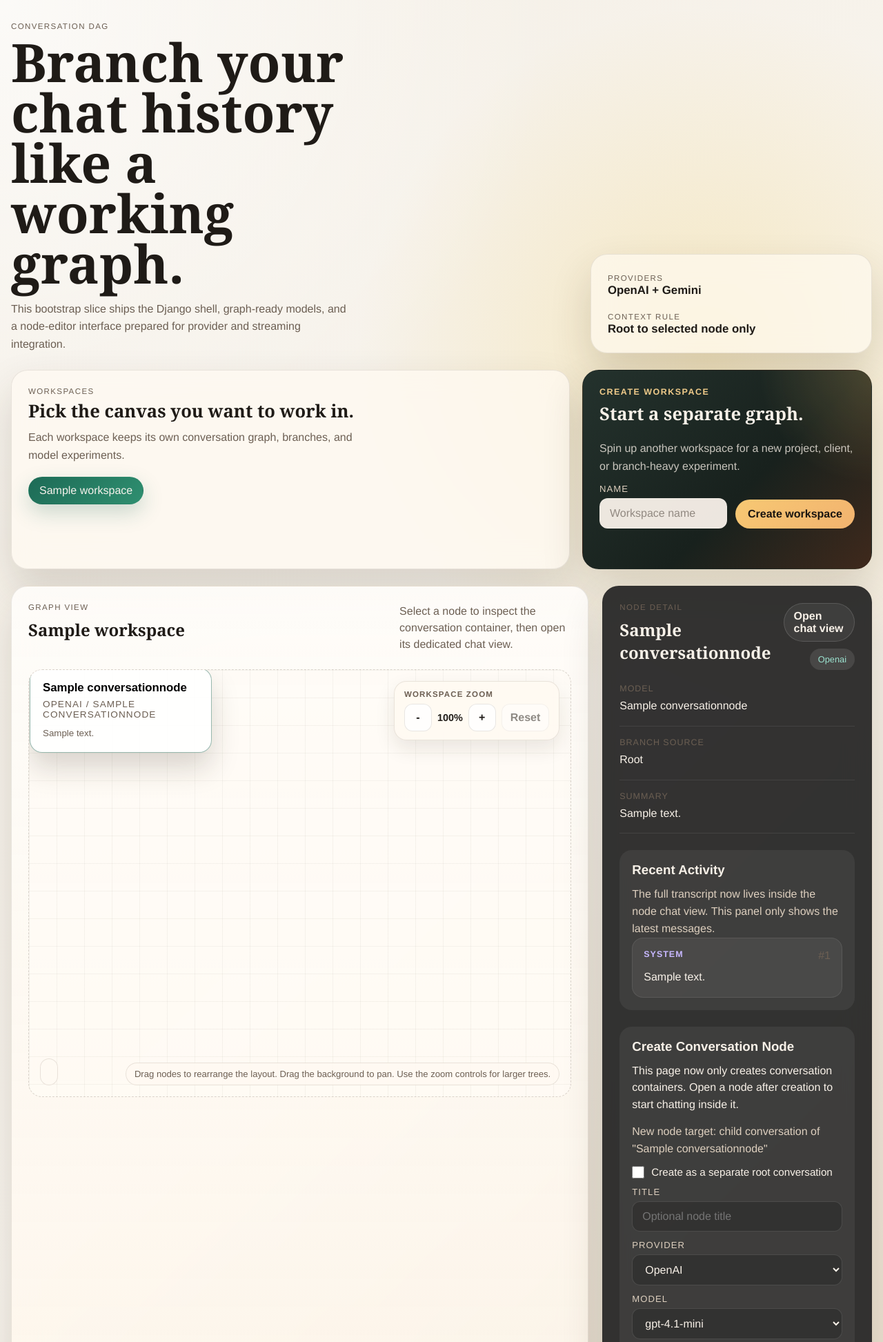
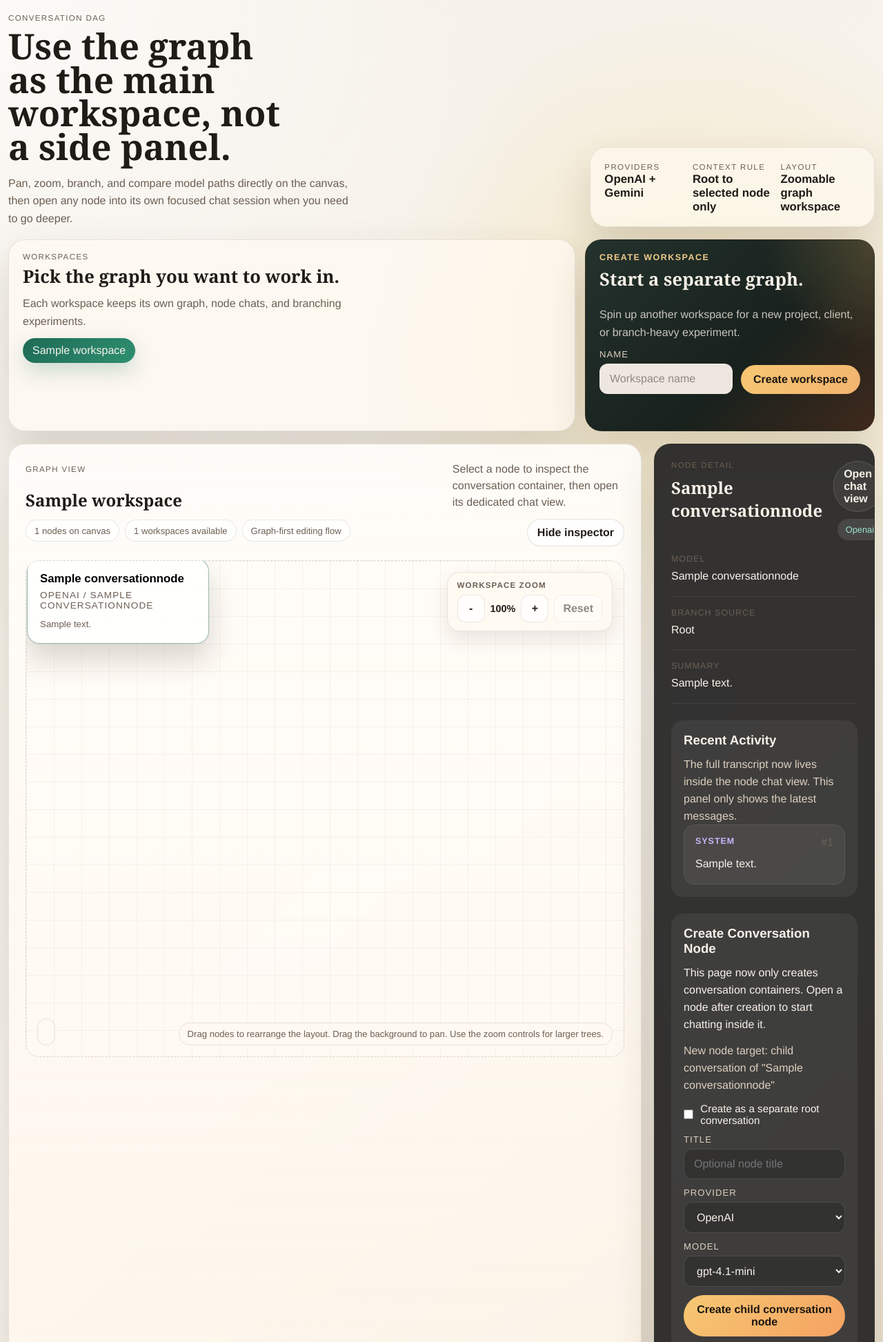
Before and after one commit to Howardleejhenhao/Generative-AI-LLM-Tree, a Django app: a page that uses tree_ui/templates/tree_ui/index.html in a window 1280 px wide. Shown: the top 1945 px of the page at 69% size. Run offline with Django 5.2, Linux system fonts and the light colour scheme; tables that the repository leaves empty hold one stand-in row (values such as "Sample post").

Commit message:
feat: refine full-page graph workspace

```diff
--- a/tree_ui/static/tree_ui/css/app.css
+++ b/tree_ui/static/tree_ui/css/app.css
@@ -32,6 +32,11 @@
   padding: 0;
 }
 
+.page-shell:has(.workspace-shell) {
+  width: min(1880px, calc(100vw - 24px));
+  padding-top: 20px;
+}
+
 .page-shell {
   width: min(1400px, calc(100vw - 32px));
   margin: 0 auto;
@@ -44,6 +49,11 @@
   gap: 24px;
   align-items: end;
   margin-bottom: 24px;
+}
+
+.hero-compact {
+  gap: 18px;
+  margin-bottom: 18px;
 }
 
 .eyebrow,
@@ -66,6 +76,11 @@
   max-width: 12ch;
   font-size: clamp(2.8rem, 6vw, 4.9rem);
   line-height: 0.95;
+}
+
+.hero-compact h1 {
+  max-width: 14ch;
+  font-size: clamp(2.2rem, 4vw, 3.35rem);
 }
 
 .hero-copy {
@@ -91,6 +106,12 @@
   background: rgba(255, 250, 242, 0.66);
 }
 
+.hero-compact .hero-meta {
+  grid-template-columns: repeat(3, minmax(0, 1fr));
+  gap: 12px;
+  padding: 18px 20px;
+}
+
 .hero-meta strong {
   display: block;
   font-size: 1.05rem;
@@ -101,6 +122,11 @@
   grid-template-columns: minmax(0, 1fr) minmax(320px, 420px);
   gap: 18px;
   margin-bottom: 24px;
+}
+
+.workspace-toolbar-compact {
+  gap: 14px;
+  margin-bottom: 18px;
 }
 
 .workspace-switcher,
@@ -114,6 +140,11 @@
   border: 1px solid rgba(55, 43, 31, 0.1);
   background: rgba(255, 250, 242, 0.74);
   padding: 24px;
+}
+
+.workspace-toolbar-compact .workspace-switcher,
+.workspace-toolbar-compact .workspace-create-form {
+  padding: 18px 20px;
 }
 
 .workspace-toolbar-heading h2,
@@ -142,6 +173,10 @@
   margin-top: 18px;
 }
 
+.workspace-toolbar-compact .workspace-list {
+  margin-top: 12px;
+}
+
 .workspace-pill {
   display: inline-flex;
   align-items: center;
@@ -152,6 +187,10 @@
   color: var(--text);
   background: rgba(255, 255, 255, 0.88);
   transition: transform 160ms ease, box-shadow 160ms ease, background 160ms ease;
+}
+
+.workspace-toolbar-compact .workspace-pill {
+  padding: 8px 13px;
 }
 
 .workspace-pill:hover {
@@ -683,8 +722,14 @@
 
 .workspace-shell {
   display: grid;
-  grid-template-columns: minmax(0, 1.5fr) minmax(320px, 0.7fr);
-  gap: 20px;
+  grid-template-columns: minmax(0, 1.8fr) minmax(320px, 0.62fr);
+  gap: 18px;
+  min-height: calc(100vh - 288px);
+  align-items: stretch;
+}
+
+.workspace-shell[data-detail-panel-collapsed="true"] {
+  grid-template-columns: minmax(0, 1fr);
 }
 
 .canvas-panel,
@@ -693,6 +738,7 @@
 }
 
 .canvas-panel {
+  position: relative;
   background: linear-gradient(180deg, rgba(255, 253, 250, 0.9), rgba(255, 244, 229, 0.74));
 }
 
@@ -700,6 +746,11 @@
   padding: 24px;
   background: var(--panel);
   color: #f8f1e8;
+  transition: opacity 180ms ease, transform 180ms ease;
+}
+
+.workspace-shell[data-detail-panel-collapsed="true"] .detail-panel {
+  display: none;
 }
 
 .panel-header {
@@ -712,6 +763,61 @@
 
 .detail-panel .panel-header {
   padding: 0 0 20px;
+}
+
+.panel-header-workspace {
+  align-items: center;
+  padding-bottom: 4px;
+}
+
+.canvas-panel-heading {
+  display: grid;
+  gap: 12px;
+  min-width: 0;
+}
+
+.canvas-panel-actions {
+  display: grid;
+  gap: 12px;
+  justify-items: end;
+}
+
+.workspace-summary-strip {
+  display: flex;
+  flex-wrap: wrap;
+  gap: 8px;
+}
+
+.workspace-summary-pill {
+  display: inline-flex;
+  align-items: center;
+  min-height: 32px;
+  padding: 6px 12px;
+  border-radius: 999px;
+  border: 1px solid rgba(74, 58, 40, 0.12);
+  background: rgba(255, 255, 255, 0.82);
+  color: var(--muted);
+  font-size: 0.82rem;
+}
+
+.detail-toggle-button,
+.detail-peek-button {
+  border: 1px solid rgba(74, 58, 40, 0.14);
+  border-radius: 999px;
+  padding: 10px 14px;
+  font: inherit;
+  font-weight: 700;
+  color: var(--text);
+  background: rgba(255, 255, 255, 0.86);
+  cursor: pointer;
+  transition: transform 160ms ease, box-shadow 160ms ease, background 160ms ease;
+}
+
+.detail-toggle-button:hover,
+.detail-peek-button:hover {
+  transform: translateY(-1px);
+  box-shadow: 0 12px 24px rgba(49, 37, 22, 0.1);
+  background: rgba(255, 255, 255, 0.95);
 }
 
 .detail-panel-actions {
@@ -730,8 +836,8 @@
 
 .graph-stage {
   position: relative;
-  min-height: 620px;
-  margin: 24px;
+  min-height: clamp(720px, calc(100vh - 330px), 980px);
+  margin: 16px 24px 24px;
   overflow: hidden;
   border-radius: 20px;
   border: 1px dashed rgba(74, 58, 40, 0.2);
@@ -741,6 +847,17 @@
     rgba(255, 251, 245, 0.7);
   background-size: 40px 40px;
   cursor: grab;
+}
+
+.detail-peek-button {
+  position: absolute;
+  top: 16px;
+  left: 16px;
+  z-index: 2;
+}
+
+.workspace-shell[data-detail-panel-collapsed="false"] .detail-peek-button {
+  display: none;
 }
 
 .graph-controls {
@@ -1234,6 +1351,14 @@
     flex-direction: column;
   }
 
+  .panel-header-workspace {
+    align-items: stretch;
+  }
+
+  .canvas-panel-actions {
+    justify-items: stretch;
+  }
+
   .detail-panel-actions,
   .lineage-card-header,
   .chat-panel-header,
@@ -1305,6 +1430,10 @@
     min-height: 780px;
   }
 
+  .workspace-shell {
+    min-height: 0;
+  }
+
   .graph-controls {
     left: 16px;
     right: 16px;
@@ -1323,4 +1452,8 @@
   .graph-hint {
     max-width: calc(100% - 32px);
   }
+
+  .hero-compact .hero-meta {
+    grid-template-columns: 1fr;
+  }
 }
--- a/tree_ui/static/tree_ui/js/app.js
+++ b/tree_ui/static/tree_ui/js/app.js
@@ -6,8 +6,13 @@
 
 const payload = JSON.parse(document.getElementById("graph-payload").textContent);
 
+const DETAIL_PANEL_STORAGE_KEY = "llm-tree-detail-panel-collapsed";
+
+const workspaceShell = document.getElementById("workspace-shell");
 const workspaceName = document.getElementById("workspace-name");
 const graphStatus = document.getElementById("graph-status");
+const detailPanelToggle = document.getElementById("detail-panel-toggle");
+const detailPanelPeek = document.getElementById("detail-panel-peek");
 const zoomOutButton = document.getElementById("graph-zoom-out");
 const zoomInButton = document.getElementById("graph-zoom-in");
 const zoomResetButton = document.getElementById("graph-zoom-reset");
@@ -38,6 +43,30 @@
 const editSubmitButton = document.getElementById("edit-submit-button");
 const editFeedback = document.getElementById("edit-feedback");
 const csrfToken = document.getElementById("csrf-token").value;
+
+function readStoredDetailPanelState() {
+  try {
+    return window.localStorage.getItem(DETAIL_PANEL_STORAGE_KEY) === "true";
+  } catch {
+    return false;
+  }
+}
+
+function writeStoredDetailPanelState(isCollapsed) {
+  try {
+    window.localStorage.setItem(DETAIL_PANEL_STORAGE_KEY, String(isCollapsed));
+  } catch {
+    // Ignore storage failures and keep the UI state in-memory only.
+  }
+}
+
+function setDetailPanelCollapsed(isCollapsed) {
+  workspaceShell.dataset.detailPanelCollapsed = String(isCollapsed);
+  detailPanelToggle.textContent = isCollapsed ? "Show inspector" : "Hide inspector";
+  detailPanelToggle.setAttribute("aria-expanded", String(!isCollapsed));
+  detailPanelPeek.hidden = !isCollapsed;
+  writeStoredDetailPanelState(isCollapsed);
+}
 
 function handleViewportChange(viewportState) {
   zoomLevel.textContent = `${viewportState.percent}%`;
@@ -290,9 +319,14 @@
 nodeForm.addEventListener("submit", handleNodeSubmit);
 editForm.addEventListener("submit", handleEditSubmit);
 workspaceCreateForm.addEventListener("submit", handleWorkspaceCreateSubmit);
+detailPanelToggle.addEventListener("click", () => {
+  setDetailPanelCollapsed(workspaceShell.dataset.detailPanelCollapsed !== "true");
+});
+detailPanelPeek.addEventListener("click", () => setDetailPanelCollapsed(false));
 zoomOutButton.addEventListener("click", () => viewport.zoomOut());
 zoomInButton.addEventListener("click", () => viewport.zoomIn());
 zoomResetButton.addEventListener("click", () => viewport.resetZoom());
 syncModelOptions(providerInput, modelInput);
+setDetailPanelCollapsed(readStoredDetailPanelState());
 renderGraphCanvas();
 updateSelection(selectedNodeId);
--- a/tree_ui/templates/tree_ui/index.html
+++ b/tree_ui/templates/tree_ui/index.html
@@ -4,13 +4,13 @@
 {% block title %}LLM-Tree Workspace{% endblock %}
 
 {% block content %}
-  <section class="hero">
+  <section class="hero hero-compact">
     <div>
       <p class="eyebrow">Conversation DAG</p>
-      <h1>Branch your chat history like a working graph.</h1>
+      <h1>Use the graph as the main workspace, not a side panel.</h1>
       <p class="hero-copy">
-        This bootstrap slice ships the Django shell, graph-ready models, and a node-editor
-        interface prepared for provider and streaming integration.
+        Pan, zoom, branch, and compare model paths directly on the canvas, then open any node
+        into its own focused chat session when you need to go deeper.
       </p>
     </div>
     <div class="hero-meta">
@@ -22,16 +22,20 @@
         <span class="meta-label">Context Rule</span>
         <strong>Root to selected node only</strong>
       </div>
+      <div>
+        <span class="meta-label">Layout</span>
+        <strong>Zoomable graph workspace</strong>
+      </div>
     </div>
   </section>
 
-  <section class="workspace-toolbar">
+  <section class="workspace-toolbar workspace-toolbar-compact">
     <div class="workspace-switcher">
       <div class="workspace-toolbar-heading">
         <p class="eyebrow">Workspaces</p>
-        <h2>Pick the canvas you want to work in.</h2>
+        <h2>Pick the graph you want to work in.</h2>
         <p class="workspace-toolbar-copy">
-          Each workspace keeps its own conversation graph, branches, and model experiments.
+          Each workspace keeps its own graph, node chats, and branching experiments.
         </p>
       </div>
       <div class="workspace-list">
@@ -60,16 +64,29 @@
     </form>
   </section>
 
-  <section class="workspace-shell">
+  <section class="workspace-shell" id="workspace-shell" data-detail-panel-collapsed="false">
     <div class="canvas-panel">
-      <div class="panel-header">
-        <div>
+      <div class="panel-header panel-header-workspace">
+        <div class="canvas-panel-heading">
           <p class="panel-kicker">Graph View</p>
           <h2 id="workspace-name">Workspace</h2>
+          <div class="workspace-summary-strip">
+            <span class="workspace-summary-pill">{{ graph_payload.nodes|length }} nodes on canvas</span>
+            <span class="workspace-summary-pill">{{ workspace_list|length }} workspaces available</span>
+            <span class="workspace-summary-pill">Graph-first editing flow</span>
+          </div>
         </div>
-        <p class="panel-note">Select a node to inspect the conversation container, then open its dedicated chat view.</p>
+        <div class="canvas-panel-actions">
+          <p class="panel-note">Select a node to inspect the conversation container, then open its dedicated chat view.</p>
+          <button class="detail-toggle-button" id="detail-panel-toggle" type="button" aria-expanded="true" aria-controls="detail-panel">
+            Hide inspector
+          </button>
+        </div>
       </div>
       <div class="graph-stage" id="graph-stage">
+        <button class="detail-peek-button" id="detail-panel-peek" type="button" hidden>
+          Show inspector
+        </button>
         <div class="graph-controls" aria-label="Graph zoom controls">
           <p class="graph-controls-label">Workspace Zoom</p>
           <div class="graph-controls-row">
--- a/tree_ui/tests.py
+++ b/tree_ui/tests.py
@@ -28,13 +28,15 @@
         self.assertEqual(response.status_code, 200)
         self.assertContains(response, "Conversation DAG")
         self.assertContains(response, "graph-payload")
+        self.assertContains(response, "Use the graph as the main workspace, not a side panel.")
         self.assertContains(
             response,
             "Drag nodes to rearrange the layout. Drag the background to pan. Use the zoom controls for larger trees.",
         )
         self.assertContains(response, "Workspace Zoom")
+        self.assertContains(response, "Hide inspector")
         self.assertContains(response, "Create Workspace")
-        self.assertContains(response, "Pick the canvas you want to work in.")
+        self.assertContains(response, "Pick the graph you want to work in.")
 
     def test_workspace_node_chat_page_renders_transcript_and_composer(self):
         workspace = Workspace.objects.create(name="Main", slug="main")
```
